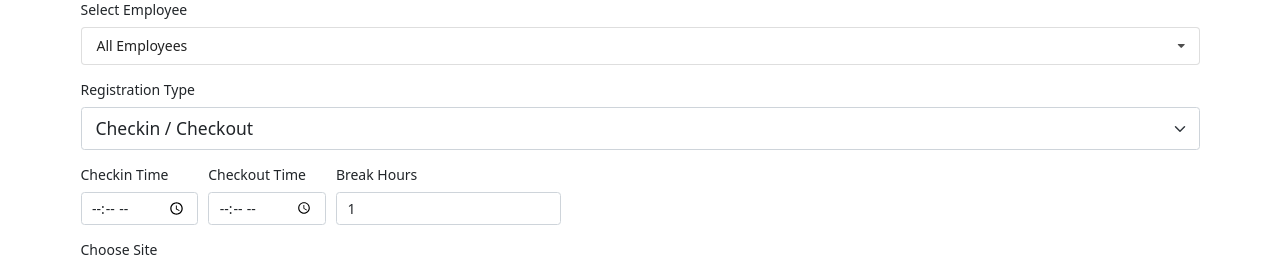
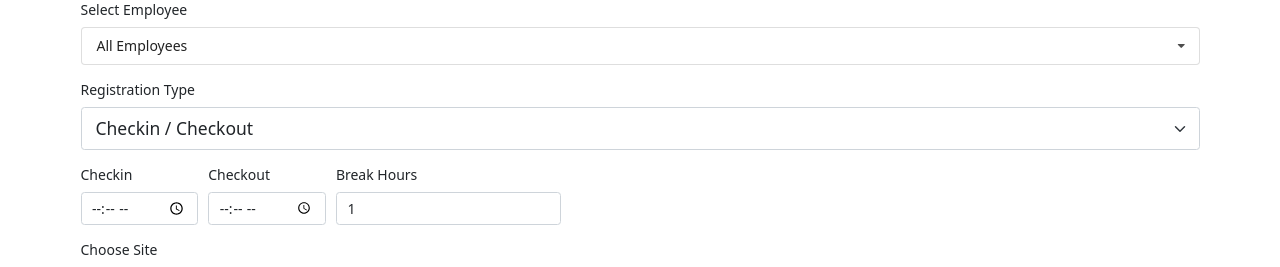
Before and after one commit to adel121/employee-portal, a Django app: template employees/templates/employees/index.html in a window 1280 px wide. Shown: the part 94-361 px from the top of the page. Run offline with Django 4.2, Linux system fonts and the light colour scheme; the template is opened without the code that fills it, so the values that code supplies are empty; some libraries are stand-ins or nearby versions.

Commit message:
removed word time from label on index page

```diff
--- a/employees/templates/employees/index.html
+++ b/employees/templates/employees/index.html
@@ -42,14 +42,14 @@
     </div>
     <div id="time" style="display:flex; gap: 10px">
       <div id="checkin-time-input" class="form-group">
-        <label for="checkin-time">Checkin Time</label>
+        <label for="checkin-time">Checkin</label>
         <input type="time"
                id="checkin-time"
                name="checkin-time"
                class="form-control">
       </div>
       <div id="checkout-time-input"  class="form-group">
-        <label for="checkout-time">Checkout Time</label>
+        <label for="checkout-time">Checkout</label>
         <input type="time"
                id="checkout-time"
                name="checkout-time"
```
